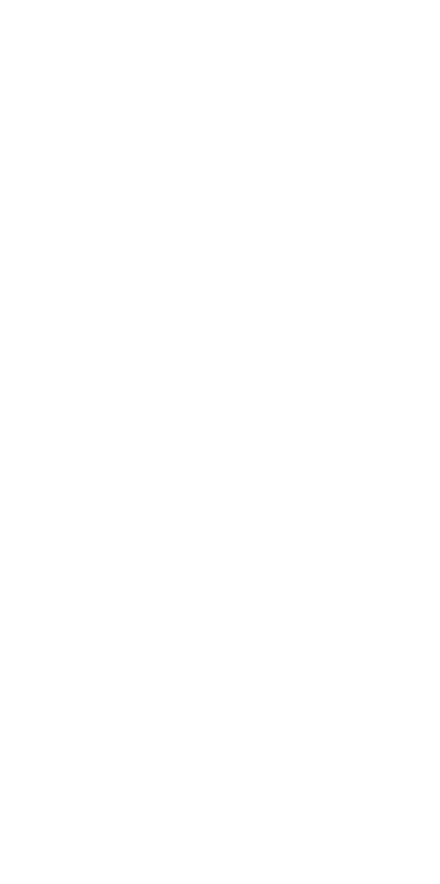
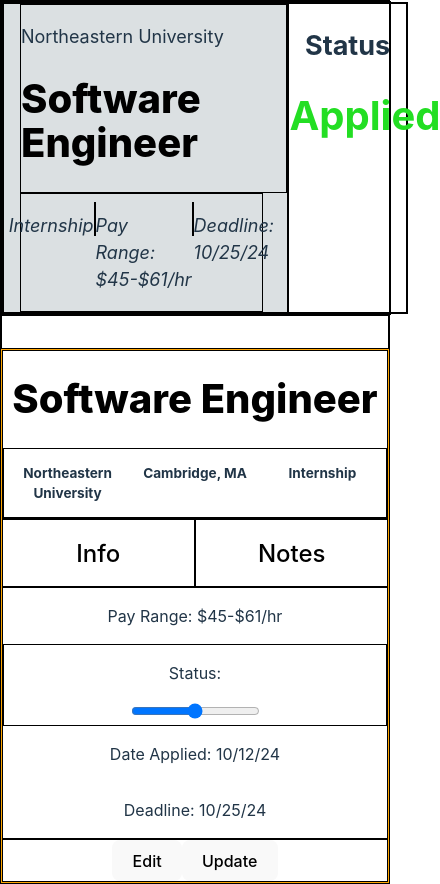
Before and after one commit to Oasis-NEU/f24-group29, a React (Vite) app: page / in a window 390 px wide. Shown: the whole page, 440 px wide, since content can reach past the window. Before the commit the page ends 844 px from the top, so only its background shows below. Built offline with nearby package versions, Linux system fonts and the light colour scheme.

Commit message:
Card/Window Components
Added the job card components & window components when card is clicked & styling, need to make it responsive.

```diff
--- a/src/App.css
+++ b/src/App.css
@@ -1,29 +1,126 @@
+div, span {
+  border: 1px solid black;
+}
+
 #root {
   max-width: 1280px;
   margin: 0 auto;
-  padding: 2rem;
+  padding: 0;
   text-align: center;
+  min-width: 75%;
 }
 
-#card-info {
-  max-width: fit-content;
-  min-height: min-content;
-  background-color: grey;
-  border: 1px solid black;
+.vertical-spacer {
+  height: 2rem;
+}
 
+#card-container {
+  display: flex;
+  flex-direction: row;
+  width: 100%;
+  max-width: 800px
 }
 
 .large-header {
-
   color: black;
-  font-size: 3rem;
+  font-size: 2.5rem;
   font-weight: 800;
 
 }
 
 .small-text {
-
-  font-size: 1rem;
+  font-size: 1.125rem;
   font-weight: 400;
 
 }
+
+#extra-info-span {
+  display: flex;
+  flex-direction: row;
+  justify-content: center;
+  width: 90%;
+  font-style: italic;
+
+}
+
+.small-divider {
+  width: 0.1px;
+  height: 2rem;
+  border: 0.5px solid black;
+
+}
+
+/* CARD INFO */
+
+#card-info-container {
+  width: 70%;
+  background-color: rgb(219, 224, 226);
+  border: 2px solid black;
+  text-align: left;
+  padding-left: 1rem;
+
+}
+
+/* CARD STATUS */
+
+#card-status {
+  width: 30%;
+  border: 2px solid black;
+  border-left: none;
+  font-size: 1.125rem;
+}
+
+#status-header {
+  font-size: 2.5rem;
+  color: rgb(35, 222, 35);
+}
+
+
+/* WINDOW CSS */
+
+#window-container {
+  display: flex;
+  flex-direction: column;
+  max-width: 800px;
+  border: 1px solid orange;
+}
+
+#window-header-span {
+  display: flex;
+  flex-direction: row;
+  justify-content: space-between;
+  align-items: baseline;
+}
+
+.sub-header {
+  width: 33.3%;
+  height: auto;
+  font-size: 0.85rem;
+}
+
+#window-category-container {
+display: flex;
+flex-direction: row;
+justify-content: center;
+align-items: center;
+}
+
+#vertical-divider {
+  width: 2px;
+  height: 4rem;
+  background-color: black;
+}
+
+.category-btn {
+  font-size: 1.5rem;
+  width: 100%;
+  background-color: white;
+  border-radius: 0%;
+}
+
+#window-info-container {
+  display: grid;
+  max-width: 100%;
+  grid-template-columns: repeat(auto-fit, minmax(300px, 1fr));
+
+}
--- a/src/App.jsx
+++ b/src/App.jsx
@@ -2,16 +2,33 @@
 import reactLogo from './assets/react.svg'
 import viteLogo from '/vite.svg'
 import './App.css'
-import Card from './components/job-cards'
+import Card from './components/job-cards.jsx'
+import JobWindow from './components/job-window.jsx'
 
 function App() {
   const [count, setCount] = useState(0)
 
-return(
-<Card />
-)
-
-
+  return (
+    <>
+     <Card
+     jobTitle={"Software Engineer"}
+     jobCompany={"Northeastern University"}
+     jobDeadline={"10/25/24"}
+     jobPay={"$45-$61/hr"}
+     jobType={"Internship"}
+     jobStatus={"Applied"} />
+     <div className="vertical-spacer" />
+     <JobWindow
+     jobTitle={"Software Engineer"}
+     jobCompany={"Northeastern University"}
+     jobLocation={"Cambridge, MA"}
+     jobDeadline={"10/25/24"}
+     jobPay={"$45-$61/hr"}
+     jobType={"Internship"}
+     jobStatus={"Applied"}
+     jobDateUpdated={"10/12/24"} />
+     </>
+  )
 }
 
 export default App
--- a/src/components/job-cards.jsx
+++ b/src/components/job-cards.jsx
@@ -1,25 +1,27 @@
+export default function Card({jobTitle, jobCompany, jobPay, jobDeadline, jobType, jobStatus}) {
 
-export default function Card() {
-<>
+    return (
+    <div id="card-container">
         <CardInfo>
         <CardHeader
-    jobCompany="Northeastern University"
-    jobTitle="Software Engineer" />
+        jobCompany={jobCompany}
+        jobTitle={jobTitle} />
         <CardExtraInfo
-    jobType="Internship"
-    jobPay="$54-$71"
-    jobDeadline="10/29/24" />
+        jobType={jobType}
+        jobPay={jobPay}
+        jobDeadline={jobDeadline} />
+        </CardInfo>
         <CardStatus
-    jobStatus="Applied" />
-</CardInfo>
-</>
+        jobStatus={jobStatus} />
+    </div>
+    )
     }
 
-function CardInfo() {
+    function CardInfo({children}) {
 
         return(
-        <div>
-
+            <div id="card-info-container">
+                {children}
             </div>
         )
     }
@@ -29,7 +31,7 @@
         return(
             <div id="card-status">
                 <h2>Status</h2>
-            <h1 className="large-header">{jobStatus}</h1>
+                <h1 id="status-header">{jobStatus}</h1>
             </div>
         )
     }
@@ -44,35 +46,15 @@
         )
     }
 
-function CardExtraInfo(jobType, jobPay, jobDeadline) {
+    function CardExtraInfo({jobType, jobPay, jobDeadline}) {
 
         return(
-        <div id="card-extra-info">
+            <span id="extra-info-span">
                 <p className="small-text">{jobType}</p>
-            <br className="card-divider" />
+                <hr className="small-divider" />
                 <p className="small-text">Pay Range: {jobPay}</p>
-            <br className="card-divider" />
+                <hr className="small-divider" />
                 <p className="small-text">Deadline: {jobDeadline}</p>
-        </div>
+            </span>
         )
     }
-
-function JobWindow() {
-
-}
-
-function JobInfo() {
-
-}
-
-function JobNotes() {
-
-}
-
-function JobStatus() {
-
-}
-
-function JobStatusBtn() {
-
-}
--- /dev/null
+++ b/src/components/job-window.jsx
@@ -0,0 +1,76 @@
+
+export default function JobWindow({jobTitle, jobCompany, jobLocation, jobPay, jobDeadline, jobDateUpdated, jobType}) {
+
+    return (
+        <div id="window-container">
+        <WindowHeader
+        jobTitle={jobTitle}
+        jobCompany={jobCompany}
+        jobLocation={jobLocation}
+        jobType={jobType} />
+        <WindowCategories />
+        <WindowInfo
+        jobPay={jobPay}
+        jobDeadline={jobDeadline}
+        jobDateUpdated={jobDateUpdated} />
+        <WindowBtns />
+        </div>
+    )
+}
+
+function WindowHeader({jobTitle, jobCompany, jobLocation, jobType}) {
+
+    return (
+        <div id="window-header-container">
+            <h1 className="large-header">{jobTitle}</h1>
+            <span id="window-header-span">
+                <h3 className="sub-header">{jobCompany}</h3>
+                <h3 className="sub-header">{jobLocation}</h3>
+                <h3 className="sub-header">{jobType}</h3>
+            </span>
+        </div>
+    )
+}
+
+function WindowCategories() {
+
+    return (
+        <div id="window-category-container">
+            <button className="category-btn" id="info-btn">Info</button>
+            <div id="vertical-divider"></div>
+            <button className="category-btn" id="notes-btn">Notes</button>
+        </div>
+    )
+}
+
+function WindowInfo({jobPay, jobDeadline, jobDateUpdated}) {
+
+    return (
+        <div id="window-info-container">
+    <p className="standard-text">Pay Range: {jobPay}</p>
+    <span id="status-container">
+    <p className="standard-text">Status:</p>
+    <input type="range" id="status-input" />
+    </span>
+    <p className="standard-text">Date Applied: {jobDateUpdated}</p>
+    <p className="standard-text">Deadline: {jobDeadline}</p>
+    </div>
+    )
+}
+
+function WindowNotes() {
+
+    return (
+        <input id="window-note-input" type="text" placeholder="Add a note..." />
+    )
+}
+
+function WindowBtns() {
+
+    return(
+        <span id="window-btns-container">
+            <button id="edit-button">Edit</button>
+            <button id="update-button">Update</button>
+        </span>
+    )
+}
--- a/src/main.jsx
+++ b/src/main.jsx
@@ -6,5 +6,5 @@
 createRoot(document.getElementById('root')).render(
   <StrictMode>
     <App />
-  </StrictMode>,
+  </StrictMode>
 )
```
Lines whose indentation alone changed are shown as unchanged.
